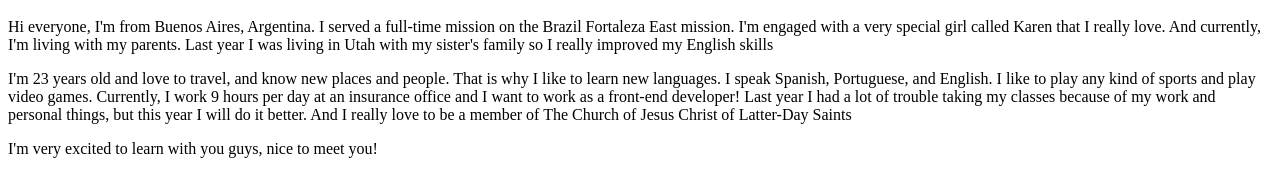
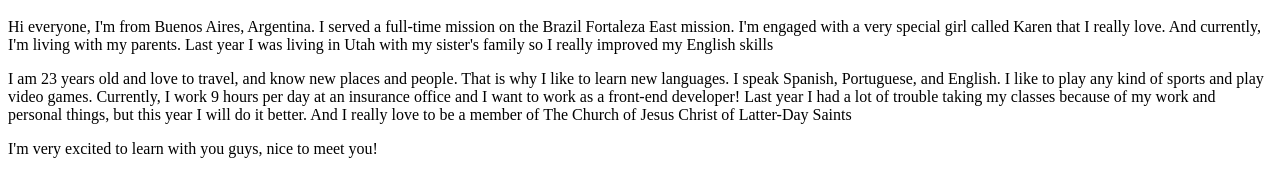
Before and after one commit to Facu026/wdd130, a plain HTML site: page aboutme/index.html in a window 1280 px wide. Shown: the part 513-687 px from the top of the page. Drawn offline with Linux system fonts and the light colour scheme.

Commit message:
learning

```diff
--- a/aboutme/index.html
+++ b/aboutme/index.html
@@ -12,7 +12,7 @@
     <h2>Facundo Emanuel Borges</h2>
     <h2>Facu</h2>
     <p>Hi everyone, I'm from Buenos Aires, Argentina. I served a full-time mission on the Brazil Fortaleza East mission. I'm engaged with a very special girl called Karen that I really love. And currently, I'm living with my parents. Last year I was living in Utah with my sister's family so I really improved my English skills</p>
-    <p>I'm 23 years old and love to travel, and know new places and people. That is why I like to learn new languages. I speak Spanish, Portuguese, and English. I like to play any kind of sports and play video games. Currently, I work 9 hours per day at an insurance office and I want to work as a front-end developer! Last year I had a lot of trouble taking my classes because of my work and personal things, but this year I will do it better. And I really love to be a member of The Church of Jesus Christ of Latter-Day Saints</p>
+    <p>I am 23 years old and love to travel, and know new places and people. That is why I like to learn new languages. I speak Spanish, Portuguese, and English. I like to play any kind of sports and play video games. Currently, I work 9 hours per day at an insurance office and I want to work as a front-end developer! Last year I had a lot of trouble taking my classes because of my work and personal things, but this year I will do it better. And I really love to be a member of The Church of Jesus Christ of Latter-Day Saints</p>
 
     <p>I'm very excited to learn with you guys, nice to meet you!</p>
 
```
